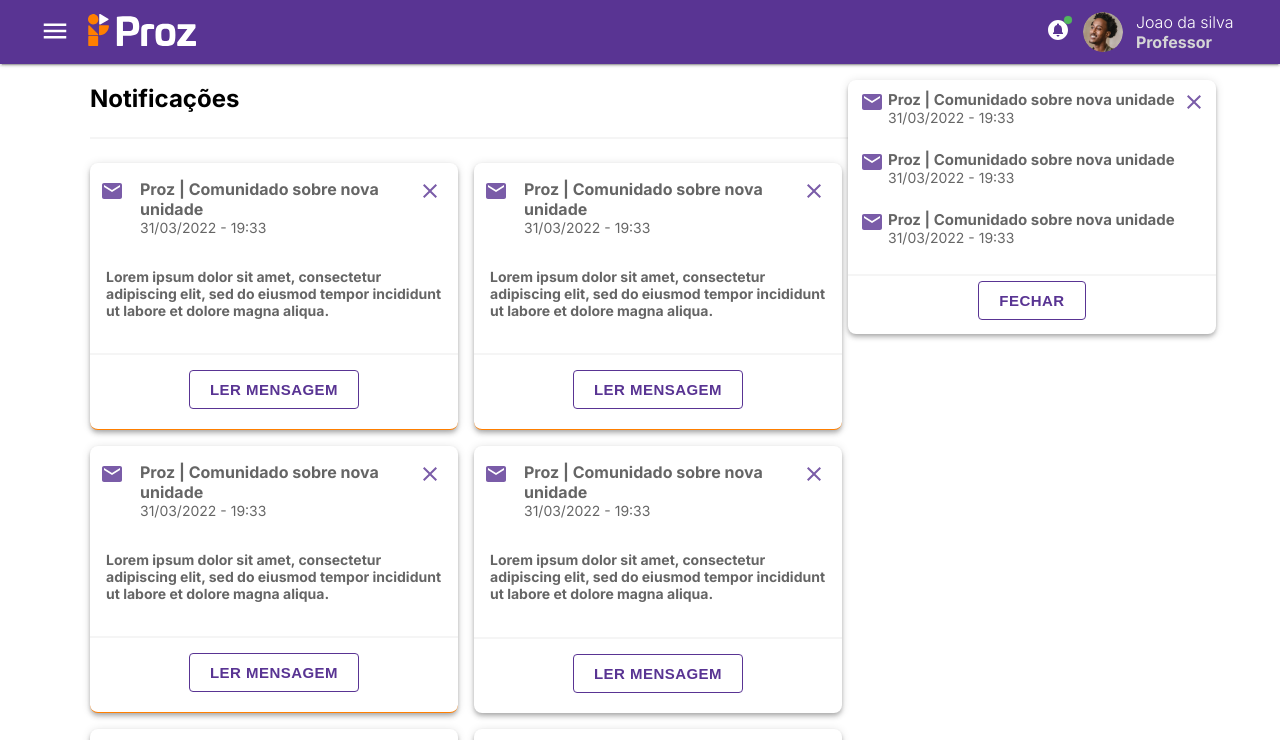
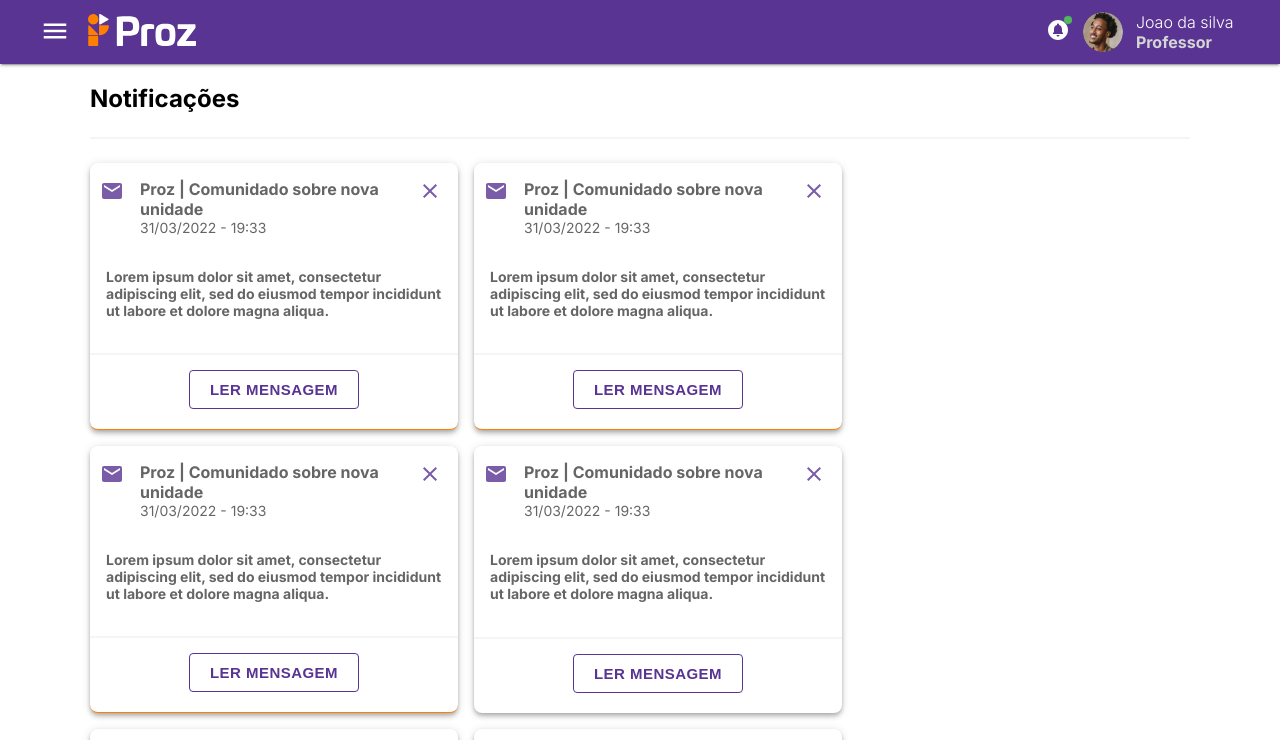
Before and after one commit to Luizfelippepucca/Proz, a Next.js app: page / in a window 1280 px wide. Shown: the top 740 px of the page. Built offline with nearby package versions, Linux system fonts and the light colour scheme.

Commit message:
finish logic notification

```diff
--- a/app/components/Card/index.tsx
+++ b/app/components/Card/index.tsx
@@ -13,6 +13,7 @@ interface CardProps {
   date: string;
   content: string;
   status: string;
+
   click: (id: number) => void;
 }
 const Card = ({
--- a/app/components/Drawer/index.tsx
+++ b/app/components/Drawer/index.tsx
@@ -9,26 +9,11 @@ import { useEffect, useState } from "react";
 
 interface DrawerProps {
   list: CardList[];
+  close: () => void;
+  read: (id: number) => void;
 }
-const Drawer = ({ list }: DrawerProps) => {
+const Drawer = ({ list, close, read }: DrawerProps) => {
   const [notification, setNotification] = useState<CardList[]>([]);
-  const teste = false;
-
-  const handleReadNotification = (id: number) => {
-    console.log("clicou");
-    let clone = [...notification];
-    let newlistClone = clone.map((item) => {
-      if (item.id === id) {
-        if (!item.opened) {
-          return { ...item, opened: true, status: "old", read: true };
-        }
-        return { ...item, opened: false };
-      }
-      return { ...item, opened: false };
-    });
-    console.log(newlistClone);
-    setNotification(newlistClone);
-  };
 
   useEffect(() => {
     let clone = [...list];
@@ -43,7 +28,7 @@ const Drawer = ({ list }: DrawerProps) => {
         {notification.map((item, i) => (
           <div
             className="notificationItem"
-            onClick={() => handleReadNotification(item.id)}
+            onClick={() => read(item.id)}
             key={i}
             style={{ height: item.opened ? 200 : 50 }}
           >
@@ -70,14 +55,14 @@ const Drawer = ({ list }: DrawerProps) => {
         ))}
 
         <div className="footerDrawer">
-          <Button text="fechar" click={() => console.log("fechou")} />
+          <Button text="fechar" click={close} />
         </div>
       </div>
       <div style={{ position: "absolute", right: 10, zIndex: 3 }}>
         <Image
           src={IconClose}
           alt="fechar"
-          onClick={() => console.log("fechou")}
+          onClick={close}
           style={{ cursor: "pointer" }}
         />
       </div>
--- a/app/page.tsx
+++ b/app/page.tsx
@@ -82,6 +82,8 @@ const noticationData = [
 
 export default function Home() {
   const [listCard, setListCard] = useState<CardList[]>([]);
+  const [listNotification, setListNotification] = useState<CardList[]>([]);
+  const [openDrawer, setOpenDrawer] = useState<boolean>(false);
 
   const handleOpenCard = (id: number) => {
     let clone = [...listCard];
@@ -96,21 +98,53 @@ export default function Home() {
       }
       return { ...item, opened: false };
     });
-
+    setListNotification(newList);
     setListCard(newList);
   };
 
-  const handleOpenNotification = () => {
-    console.log("abriu");
+  const handleReadNotification = (id: number) => {
+    let clone = [...listNotification];
+    let newlistClone = clone.map((item) => {
+      if (item.id === id) {
+        if (!item.opened) {
+          return { ...item, opened: true };
+        }
+
+        return { ...item, opened: false, status: "old", read: true };
+      }
+      return { ...item, opened: false };
+    });
+
+    setListNotification(newlistClone);
+    let newlistCard = newlistClone.map((item) => {
+      return { ...item, opened: false };
+    });
+    setListCard(newlistCard);
+  };
+
+  const handleToggleNotification = () => {
+    setOpenDrawer(!openDrawer);
   };
 
   useEffect(() => {
     setListCard(noticationData);
+    setListNotification(noticationData);
   }, []);
+
+  // useEffect(() => {
+  //   setListNotification(listCard);
+  // }, [listCard]);
+
   return (
     <Fragment>
-      <Drawer list={listCard} />
-      <Layout click={handleOpenNotification}>
+      {openDrawer && (
+        <Drawer
+          list={listNotification}
+          close={handleToggleNotification}
+          read={handleReadNotification}
+        />
+      )}
+      <Layout click={handleToggleNotification}>
         <div className="content">
           <h1 className="title">Notificações</h1>
           <div className="divider"> </div>
```
